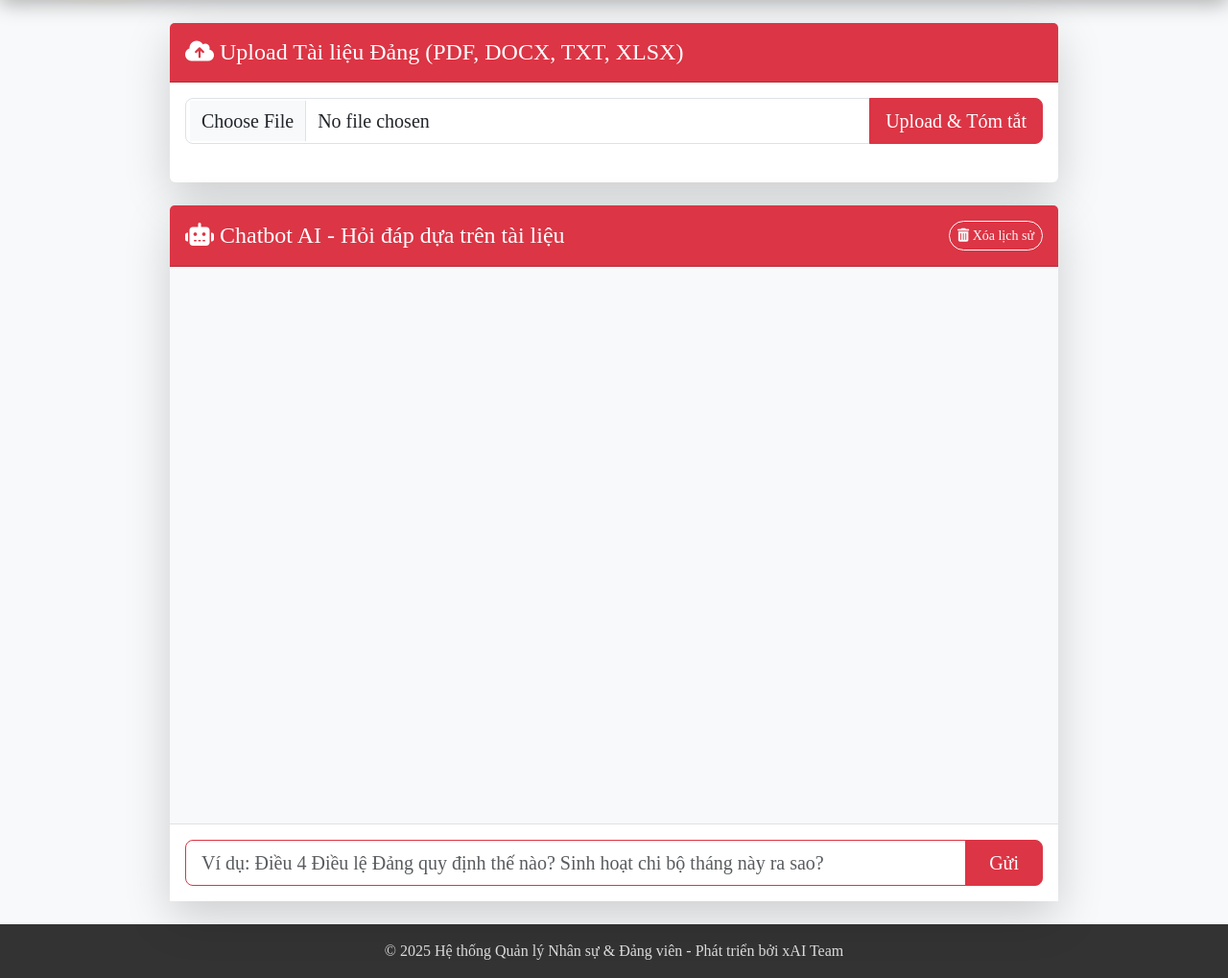
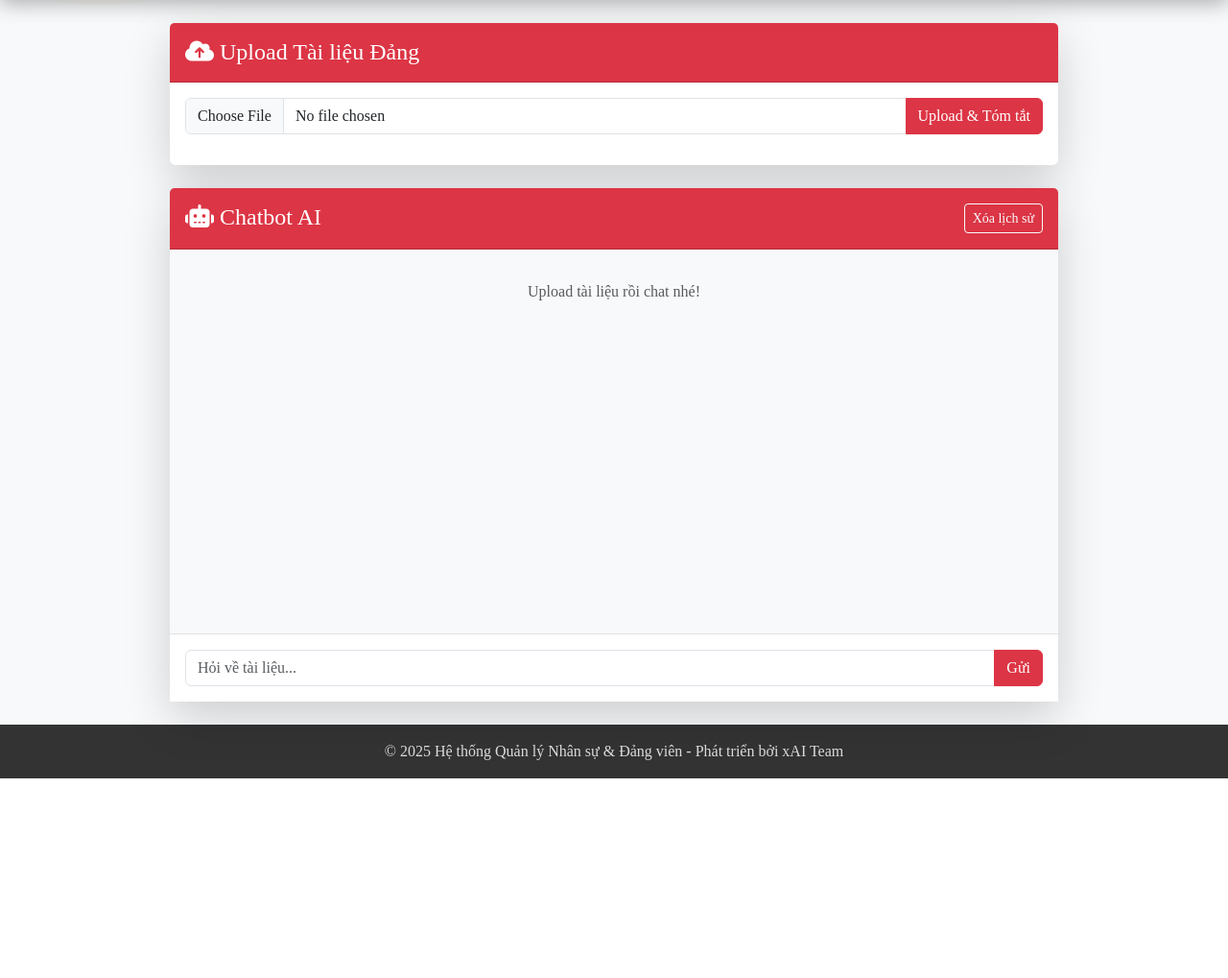
Before and after one commit to trongltgit/QLNS-DV_AI_Chatbot, a FastAPI app: template templates/index.html in a window 1280 px wide. Shown: the part 122-1141 px from the top of the page at 96% size. After the commit the page ends 933 px from the top, so only its background shows below. Run offline with FastAPI, Linux system fonts and the light colour scheme; the template is opened without the code that fills it, so the values that code supplies are empty; some libraries are stand-ins or nearby versions.

Commit message:
Update index.html

```diff
--- a/templates/index.html
+++ b/templates/index.html
@@ -1,46 +1,43 @@
 {% extends "base.html" %}
-{% block title %}Chatbot AI - Hỏi đáp tài liệu Đảng{% endblock %}
+{% block title %}Chatbot AI{% endblock %}
 
 {% block content %}
 <div class="row justify-content-center">
   <div class="col-xl-10">
-
     <!-- Upload -->
     <div class="card mb-4 border-0 shadow-lg">
       <div class="card-header bg-danger text-white py-3">
-        <h4 class="mb-0"><i class="fas fa-cloud-upload-alt"></i> Upload Tài liệu Đảng (PDF, DOCX, TXT, XLSX)</h4>
+        <h4 class="mb-0"><i class="fas fa-cloud-upload-alt"></i> Upload Tài liệu Đảng</h4>
       </div>
       <div class="card-body">
-        <form id="uploadForm">
-          <div class="input-group input-group-lg">
-            <input type="file" id="fileInput" class="form-control" accept=".pdf,.txt,.docx,.xlsx" required>
+        <form id="uploadForm" enctype="multipart/form-data">
+          <div class="input-group">
+            <input type="file" id="fileInput" class="form-control" accept=".pdf,.docx,.txt,.xlsx" required>
             <button type="submit" class="btn btn-danger">Upload & Tóm tắt</button>
           </div>
         </form>
-        <div id="uploadResponse" class="mt-4"></div>
+        <div id="uploadResponse" class="mt-3"></div>
       </div>
     </div>
 
     <!-- Chat -->
     <div class="card border-0 shadow-lg">
-      <div class="card-header bg-danger text-white d-flex justify-content-between align-items-center py-3">
-        <h4 class="mb-0"><i class="fas fa-robot"></i> Chatbot AI - Hỏi đáp dựa trên tài liệu</h4>
-        <button id="clearChat" class="btn btn-outline-light btn-sm rounded-pill">
-          <i class="fas fa-trash-alt"></i> Xóa lịch sử
-        </button>
+      <div class="card-header bg-danger text-white d-flex justify-content-between py-3">
+        <h4 class="mb-0"><i class="fas fa-robot"></i> Chatbot AI</h4>
+        <button id="clearChat" class="btn btn-outline-light btn-sm">Xóa lịch sử</button>
       </div>
       <div class="card-body p-0">
-        <div id="chatContainer" style="height: 580px; overflow-y: auto; padding: 20px; background: #f8f9fa;"></div>
+        <div id="chatContainer" class="p-3" style="height: 400px; overflow-y: auto; background: #f8f9fa;">
+          <div class="text-center text-muted py-3">Upload tài liệu rồi chat nhé!</div>
+        </div>
         <form id="chatForm" class="p-3 border-top bg-white">
           <div class="input-group">
-            <input type="text" id="prompt" class="form-control form-control-lg border-danger"
-                   placeholder="Ví dụ: Điều 4 Điều lệ Đảng quy định thế nào? Sinh hoạt chi bộ tháng này ra sao?" required>
-            <button type="submit" class="btn btn-danger btn-lg px-4">Gửi</button>
+            <input type="text" id="prompt" class="form-control" placeholder="Hỏi về tài liệu...">
+            <button type="submit" class="btn btn-danger">Gửi</button>
           </div>
         </form>
       </div>
     </div>
-
   </div>
 </div>
 {% endblock %}
@@ -48,37 +45,80 @@
 {% block scripts %}
 <script>
 let chatHistory = [];
+const chatContainer = document.getElementById('chatContainer');
+const uploadForm = document.getElementById('uploadForm');
+const fileInput = document.getElementById('fileInput');
+const uploadResponse = document.getElementById('uploadResponse');
+const chatForm = document.getElementById('chatForm');
+const promptInput = document.getElementById('prompt');
+const clearBtn = document.getElementById('clearChat');
 
 function addMessage(text, sender) {
-  const chatBox = document.getElementById("chatBox");
-  const div = document.createElement("div");
-  div.className = `message ${sender}-message`;
-  div.innerHTML = `<p>${text.replace(/\n/g, '<br>')}</p>`;
-  chatBox.appendChild(div);
-  chatBox.scrollTop = chatBox.scrollHeight;
+  const div = document.createElement('div');
+  div.className = `mb-3 ${sender === 'user' ? 'text-end' : 'text-start'}`;
+  div.innerHTML = `<div class="d-inline-block p-2 rounded ${sender === 'user' ? 'bg-danger text-white' : 'bg-light'}">${text.replace(/\n/g, '<br>')}</div>`;
+  chatContainer.appendChild(div);
+  chatContainer.scrollTop = chatContainer.scrollHeight;
+  if (sender === 'ai' && chatHistory.length === 0) chatContainer.innerHTML = '';  // Xóa placeholder
 }
 
-document.getElementById("chatForm").addEventListener("submit", async (e) => {
+uploadForm.addEventListener('submit', async (e) => {
   e.preventDefault();
-  const input = document.getElementById("promptInput");
-  const prompt = input.value.trim();
+  if (!fileInput.files[0]) {
+    uploadResponse.innerHTML = '<div class="alert alert-warning">Chọn file trước!</div>';
+    return;
+  }
+  const formData = new FormData();
+  formData.append('file', fileInput.files[0]);
+  uploadResponse.innerHTML = '<div class="alert alert-info">Đang upload...</div>';
+
+  try {
+    const res = await fetch('/upload', { method: 'POST', body: formData });
+    const data = await res.json();
+    if (data.error) {
+      uploadResponse.innerHTML = `<div class="alert alert-danger">${data.error}</div>`;
+    } else {
+      uploadResponse.innerHTML = `
+        <div class="alert alert-success">
+          <strong>${data.filename}</strong><br>
+          <strong>Tóm tắt:</strong> ${data.summary.replace(/\n/g, '<br>')}
+        </div>`;
+      chatHistory = [];  // Reset chat sau upload
+      addMessage('Tài liệu đã upload! Bắt đầu chat nhé.', 'ai');
+    }
+  } catch (err) {
+    uploadResponse.innerHTML = `<div class="alert alert-danger">Lỗi: ${err.message}</div>`;
+  }
+});
+
+chatForm.addEventListener('submit', async (e) => {
+  e.preventDefault();
+  const prompt = promptInput.value.trim();
   if (!prompt) return;
+  addMessage(prompt, 'user');
+  promptInput.value = '';
+  addMessage('Đang suy nghĩ...', 'ai');
 
-  addMessage(prompt, "user");
-  input.value = "";
+  try {
+    const formData = new FormData();
+    formData.append('prompt', prompt);
+    formData.append('history', JSON.stringify(chatHistory));
+    const res = await fetch('/chat', { method: 'POST', body: formData });
+    const data = await res.json();
+    chatContainer.lastElementChild.remove();  // Xóa "Đang suy nghĩ..."
+    addMessage(data.response, 'ai');
+    chatHistory = JSON.parse(data.updated_history || '[]');
+  } catch (err) {
+    chatContainer.lastElementChild.remove();
+    addMessage('Lỗi kết nối, thử lại nhé!', 'ai');
+  }
+});
 
-  const response = await fetch("/chat", {
-    method: "POST",
-    headers: { "Content-Type": "application/x-www-form-urlencoded" },
-    body: new URLSearchParams({
-      "prompt": prompt,
-      "history": JSON.stringify(chatHistory)
-    })
-  });
-
-  const data = await response.json();
-  addMessage(data.response, "ai");
-  chatHistory = JSON.parse(data.updated_history || "[]");
+clearBtn.addEventListener('click', () => {
+  if (confirm('Xóa lịch sử chat?')) {
+    chatContainer.innerHTML = '<div class="text-center text-muted py-3">Lịch sử đã xóa!</div>';
+    chatHistory = [];
+  }
 });
 </script>
 {% endblock %}
```
